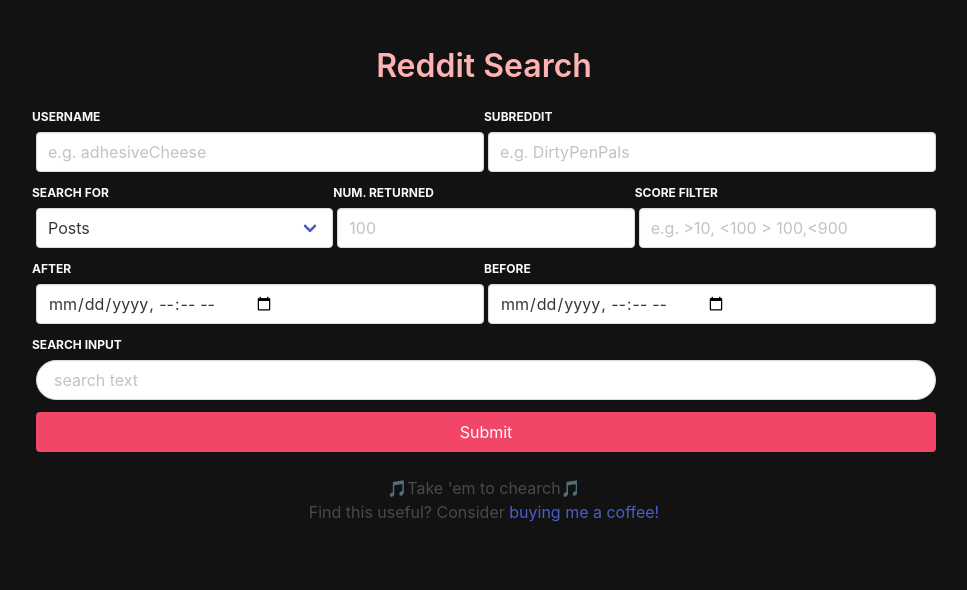
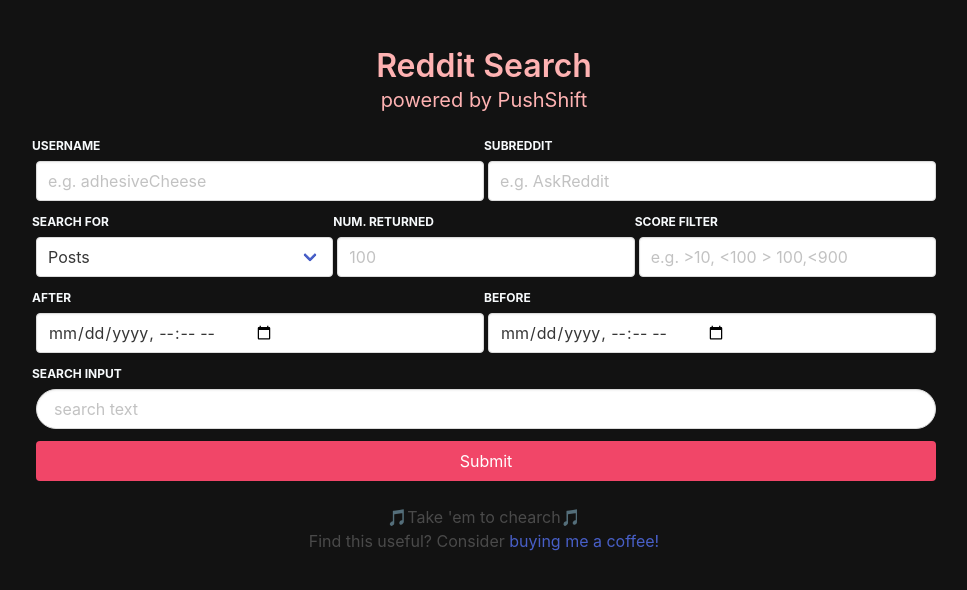
Before and after one commit to adhesivecheese/chearch, a plain HTML site: page index.html in a window 1280 px wide. Shown: the whole page, without its empty margins (156-1123 px from the left). Drawn offline with Linux system fonts and the light colour scheme.

Commit message:
Update index.html

```diff
--- a/index.html
+++ b/index.html
@@ -13,7 +13,9 @@
       <h1 class="title text-red-300 text-center">
         Reddit Search
       </h1>
-
+      <h2 class="subtitle text-red-300 text-center">
+        powered by PushShift
+      </h2>
 	  <form class="form-horizontal" action="#" id="searchForm">
 		<fieldset>
 
@@ -32,7 +34,7 @@
 		<div class="field">
 		  <label class="label text-xs uppercase font-bold text-gray-100" for="subreddit">Subreddit</label>
 		  <div class="control">
-			<input id="subreddit" name="subreddit" type="text" placeholder="e.g. DirtyPenPals" class="input ">
+			<input id="subreddit" name="subreddit" type="text" placeholder="e.g. AskReddit" class="input ">
 		  </div>
 		</div>
 	</div>
```
